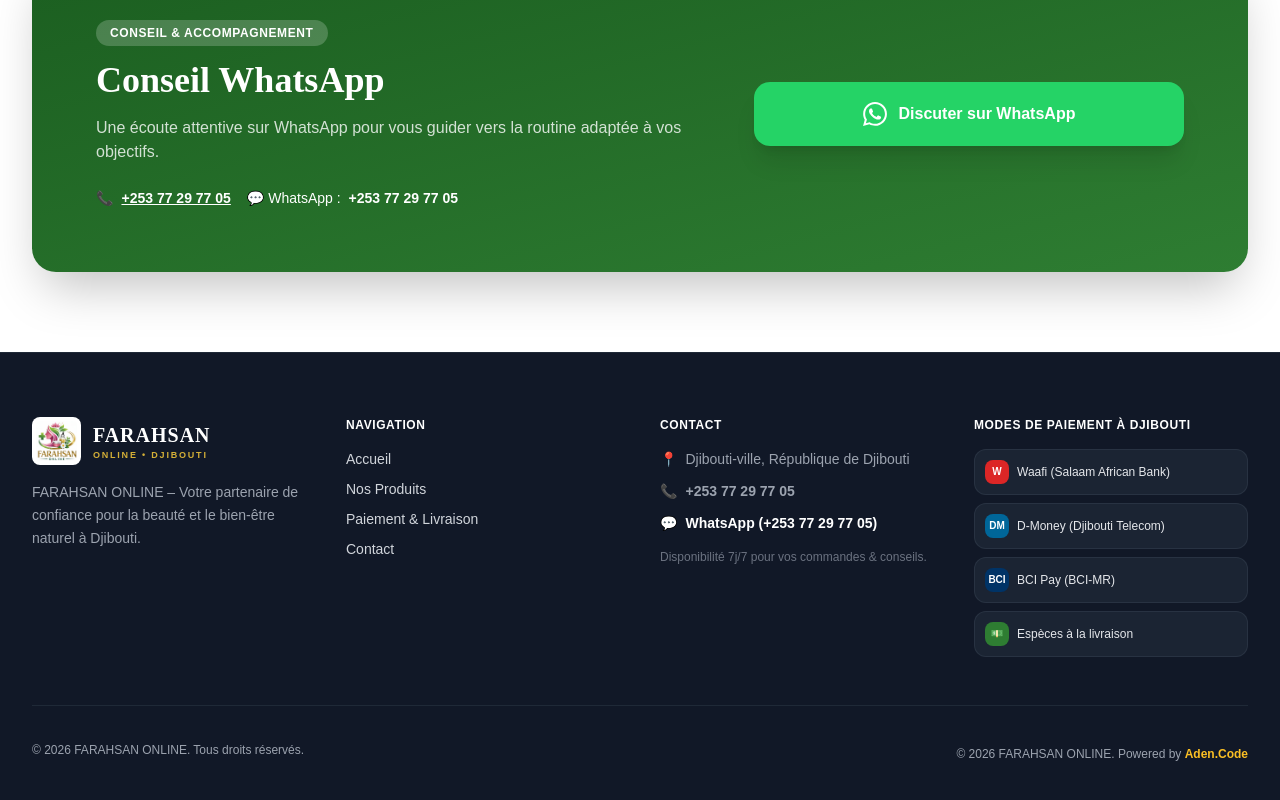
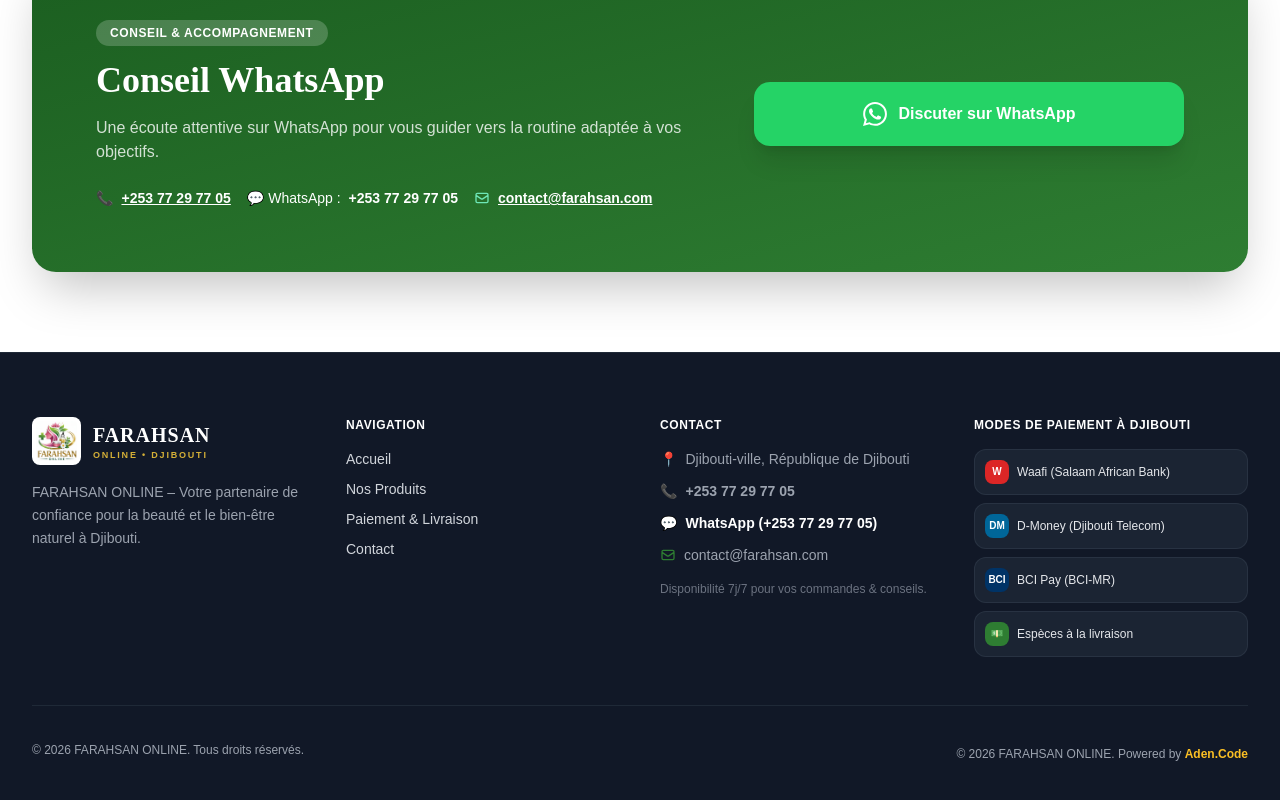
Before and after one commit to edenunix/Farhasan-Online, a website: page index.html in a window 1280 px wide. Shown: the part 3054-3854 px from the top of the page. Drawn offline with nearby package versions, Linux system fonts and the light colour scheme; a web font is replaced by a local one.

Commit message:
feat: add contact@farahsan.com with SVG icon, relative paths for GitHub Pages, and ADEN AHMED ADEN developer signature

```diff
--- a/index.html
+++ b/index.html
@@ -1,11 +1,11 @@
 <!--
 ====================================================================
 * APPLICATION   : FARAHSAN ONLINE - Boutique Officielle Djibouti
-* DÉVELOPPEUR   : Aden.Code
-* VERSION       : 2.1.0 (Header Harmonized & Clean Navigation)
+* DÉVELOPPEUR   : ADEN AHMED ADEN
+* VERSION       : 2.2.0 (Production & GitHub Pages Ready)
 * SÉCURITÉ      : CSP, Anti-XSS Sanitization, Anti-Clickjacking, Anti-Tabnabbing
 * I18N          : 5 Langues (FR, SO, AA, AR [RTL + Cairo Font], EN) + Persistance
-* POWERED BY    : Aden.Code | © 2026 FARAHSAN ONLINE. Tous droits réservés.
+* POWERED BY    : ADEN AHMED ADEN | © 2026 FARAHSAN ONLINE. Tous droits réservés.
 ====================================================================
 -->
 <!DOCTYPE html>
@@ -22,7 +22,7 @@
   <meta http-equiv="X-Content-Type-Options" content="nosniff">
   <meta name="referrer" content="no-referrer-when-downgrade">
 
-  <link rel="icon" type="image/png" href="assets/logo.png">
+  <link rel="icon" type="image/png" href="./assets/logo.png">
 
   <!-- Google Fonts: Cairo (Arabe RTL), Plus Jakarta Sans & Playfair Display -->
   <link rel="preconnect" href="https://fonts.googleapis.com">
@@ -103,16 +103,16 @@
     <div class="max-w-7xl mx-auto px-4 sm:px-6 lg:px-8">
       <div class="flex items-center justify-between h-20">
 
-        <!-- Brand Logo -->
+        <!-- Brand Logo (Chemin relatif sécurisé GitHub Pages) -->
         <a href="index.html" class="flex items-center gap-3 group focus:outline-none shrink-0" aria-label="Accueil FARAHSAN ONLINE">
-          <img src="assets/logo.png" alt="FARAHSAN ONLINE" class="h-10 sm:h-12 md:h-14 w-auto object-contain transition-transform duration-300 group-hover:scale-105" onerror="this.onerror=null;this.src='assets/logo.png';">
+          <img src="./assets/logo.png" alt="FARAHSAN ONLINE" class="h-10 sm:h-12 md:h-14 w-auto object-contain transition-transform duration-300 group-hover:scale-105" onerror="this.onerror=null;this.src='assets/logo.png';">
           <div class="flex flex-col">
             <span class="font-serif font-bold text-lg sm:text-xl md:text-2xl tracking-wider text-brand-green">FARAHSAN</span>
             <span class="text-[9px] sm:text-[10px] tracking-[0.25em] font-semibold text-brand-gold -mt-1 uppercase">ONLINE • DJIBOUTI</span>
           </div>
         </a>
 
-        <!-- Desktop Navigation Links (EXACTEMENT LES 4 LIENS HARMONISÉS) -->
+        <!-- Desktop Navigation Links (4 liens clairs & harmonisés) -->
         <nav class="hidden lg:flex items-center gap-8 font-medium text-sm text-gray-700">
           <a href="index.html" class="text-brand-green font-bold border-b-2 border-brand-green py-1" data-i18n="nav_home">
             Accueil
@@ -285,10 +285,10 @@
 
         </div>
 
-        <!-- Visuel Hero -->
+        <!-- Visuel Hero (Chemin relatif sécurisé GitHub Pages) -->
         <div class="lg:col-span-5 relative flex justify-center">
           <div class="relative w-full max-w-md aspect-square rounded-3xl overflow-hidden shadow-2xl border-4 border-white">
-            <img src="assets/hero_aloe.jpg"
+            <img src="./assets/hero_aloe.jpg"
                  alt="FARAHSAN ONLINE Soins Naturels Aloe Vera"
                  class="w-full h-full object-cover transform hover:scale-105 transition-transform duration-700"
                  onerror="this.onerror=null;this.src='assets/logo.png';">
@@ -592,7 +592,7 @@
     </div>
   </section>
 
-  <!-- ==================== CONTACT SECTION ==================== -->
+  <!-- ==================== CONTACT SECTION (AVEC E-MAIL OFFICIEL & WHATSAPP) ==================== -->
   <section id="contact" class="py-16 sm:py-20 bg-white">
     <div class="max-w-7xl mx-auto px-4 sm:px-6 lg:px-8">
       <div class="rounded-3xl bg-gradient-to-br from-brand-greenDark to-brand-green text-white p-8 sm:p-12 lg:p-16 shadow-2xl relative overflow-hidden">
@@ -606,7 +606,7 @@
             <p class="text-white/80 text-sm sm:text-base leading-relaxed" data-i18n="card3_desc">
               Une écoute attentive sur WhatsApp pour vous guider vers la routine adaptée à vos objectifs.
             </p>
-            <div class="pt-2 flex flex-col sm:flex-row gap-4 text-sm">
+            <div class="pt-2 flex flex-col sm:flex-row flex-wrap gap-4 text-sm">
               <p class="flex items-center gap-2">
                 <span>📞</span>
                 <a href="tel:+25377297705" class="font-bold underline" rel="noopener noreferrer">+253 77 29 77 05</a>
@@ -614,6 +614,13 @@
               <p class="flex items-center gap-2">
                 <span>💬 WhatsApp :</span>
                 <span class="font-bold">+253 77 29 77 05</span>
+              </p>
+              <!-- E-MAIL OFFICIEL CONTACT@FARAHSAN.COM AVEC ICÔNE STYLISÉE -->
+              <p class="flex items-center gap-2">
+                <svg class="w-4 h-4 text-emerald-300 shrink-0" fill="none" stroke="currentColor" viewBox="0 0 24 24">
+                  <path stroke-linecap="round" stroke-linejoin="round" stroke-width="2" d="M3 8l7.89 5.26a2 2 0 002.22 0L21 8M5 19h14a2 2 0 002-2V7a2 2 0 00-2-2H5a2 2 0 00-2 2v10a2 2 0 002 2z"/>
+                </svg>
+                <a href="mailto:contact@farahsan.com" class="font-bold underline hover:text-emerald-200 transition-colors">contact@farahsan.com</a>
               </p>
             </div>
           </div>
@@ -641,7 +648,7 @@
         <!-- Colonne 1 : Marque -->
         <div class="space-y-4">
           <div class="flex items-center gap-3">
-            <img src="assets/logo.png" alt="FARAHSAN ONLINE" class="h-12 w-auto object-contain bg-white rounded-lg p-1" onerror="this.onerror=null;this.src='assets/logo.png';">
+            <img src="./assets/logo.png" alt="FARAHSAN ONLINE" class="h-12 w-auto object-contain bg-white rounded-lg p-1" onerror="this.onerror=null;this.src='assets/logo.png';">
             <div class="flex flex-col">
               <span class="font-serif font-bold text-xl text-white tracking-wider">FARAHSAN</span>
               <span class="text-[9px] tracking-[0.2em] font-semibold text-brand-gold uppercase">ONLINE • DJIBOUTI</span>
@@ -663,7 +670,7 @@
           </ul>
         </div>
 
-        <!-- Colonne 3 : Contact Direct -->
+        <!-- Colonne 3 : Contact Direct (Avec E-mail Officiel & Icône Stylisée) -->
         <div>
           <h4 class="font-bold text-white mb-4 uppercase text-xs tracking-wider" data-i18n="nav_contact">Contact</h4>
           <div class="space-y-3 text-sm text-gray-400">
@@ -678,6 +685,13 @@
             <p class="flex items-center gap-2">
               <span>💬</span>
               <a href="https://wa.me/25377297705" target="_blank" rel="noopener noreferrer" class="hover:text-[#25D366] font-semibold text-white">WhatsApp (+253 77 29 77 05)</a>
+            </p>
+            <!-- Lien E-mail Officiel -->
+            <p class="flex items-center gap-2">
+              <svg class="w-4 h-4 text-brand-green shrink-0" fill="none" stroke="currentColor" viewBox="0 0 24 24">
+                <path stroke-linecap="round" stroke-linejoin="round" stroke-width="2" d="M3 8l7.89 5.26a2 2 0 002.22 0L21 8M5 19h14a2 2 0 002-2V7a2 2 0 00-2-2H5a2 2 0 00-2 2v10a2 2 0 002 2z"/>
+              </svg>
+              <a href="mailto:contact@farahsan.com" class="hover:text-white font-medium transition-colors">contact@farahsan.com</a>
             </p>
             <p class="text-xs text-gray-500 pt-1">
               Disponibilité 7j/7 pour vos commandes & conseils.
@@ -739,7 +753,8 @@
 /**
  * ====================================================================
  * FARAHSAN ONLINE - Architecture & Moteur Principal
- * Développeur : Aden.Code
+ * Développeur : ADEN AHMED ADEN
+ * Powered by  : Aden.Code
  * Sécurité    : Sanitization XSS, CSP Compliance, No-Opener Hardening
  * © 2026 FARAHSAN ONLINE. Powered by Aden.Code
  * ====================================================================
```
Also changed, not shown: produits.html (+19 -11 lines).
